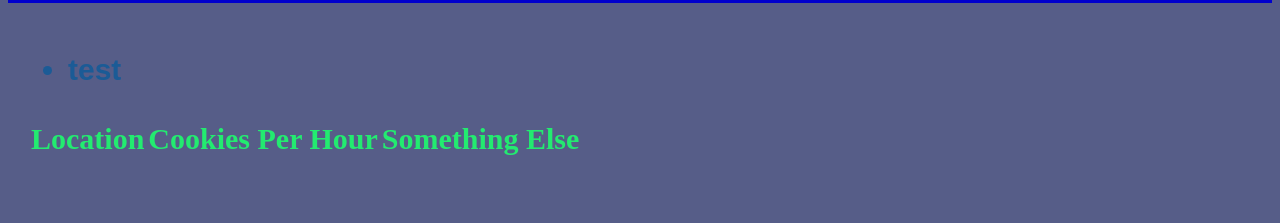
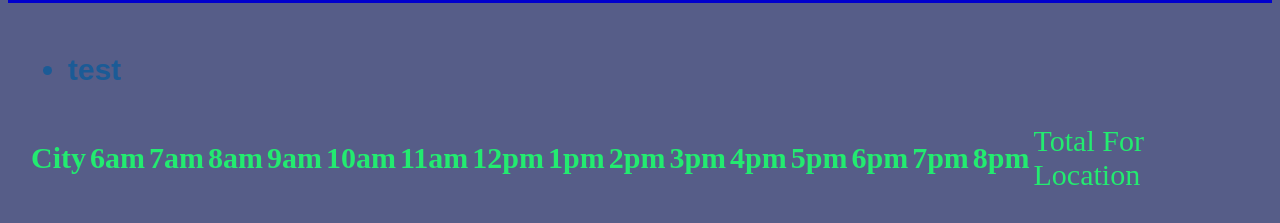
Before and after one commit to Draquix/cookie-stand, a plain HTML site: page sales.html in a window 1280 px wide. Shown: the part 231-454 px from the top of the page. Drawn offline with Linux system fonts and the light colour scheme.

Commit message:
render wont work and im stuck, elements wont write to table

```diff
--- a/js/app.js
+++ b/js/app.js
@@ -18,7 +18,7 @@ function Location(Name,min,max,avg) {
         }
     }
     Location.prototype.setCookiePerHour = function() {
-        this.generateCustomerPerhour();
+        this.generateCustomerPerHour();
         for (var i=0; i < theTimesArray.length; i++) {
             this.generateCustomerPerHour = function (){
                 var thisTotal = Math.ceil(this.customerPerHour[i]*this.cookiePerHour);
@@ -28,26 +28,46 @@ function Location(Name,min,max,avg) {
         }
     }
     Location.prototype.render = function() {
+        this.setCookiePerHour();
+
         var tableBody = document.getElementById('table-body');
-        var list = document.createElement('tr');
-        var shops = document.createElement('td');
-        var cookieSales = [];
-        shops.textContent = this.cityName;
-        tableBody.appendChild(list);
-        list.appendChild(shops);
-        for (var i = 0; i < theTimesArray.length; i++) {
-            var data = document.createElement('td')
-            data.textContent = this.cookiePerHour[i];
-            cookieSales[i] = this.cookiePerHour[i];
-            list.appendChild(data);
-        }
-        cookieSales.push(this.totalCookies);
-        cookieTotal.push(cookieSales);
-        var storeData = document.createElement('td');
-        storeData.textContent = this.totalCookies;
-        table.appendChild(tableBody);
-        tableBody.appendChild(list);
-        list.appendChild(storeData);
+        var newRow = document.createElement('tr');
+        var cityName = document.createElement('td');
+        cityName.textContent = this.Name;
+        //console.log(this.cityName.textContent);
+        newRow.appendChild(cityName);
+        tableBody.appendChild(newRow);
+
+
+        //newRow.appendChild(document.createTextNode(this.Name));
+
+        // tableBody.appendChild(newRow);
+        // var list = document.createElement('tr');
+        // var shops = document.createElement('td');
+        // var cookieSales = [];
+        // shops.textContent = this.cityName;
+        // tableBody.appendChild(list);
+        // list.appendChild(shops);
+        // for (var i = 0; i < theTimesArray.length; i++) {
+        //     var data = document.createElement('td')
+        //     data.textContent = this.cookiePerHour[i];
+        //     cookieSales[i] = this.cookiePerHour[i];
+        //     list.appendChild(data);
+        // }
+        // cookieSales.push(this.totalCookies);
+        // cookieTotal.push(cookieSales);
+        // var storeData = document.createElement('td');
+        // storeData.textContent = this.totalCookies;
+        // table.appendChild(tableBody);
+        // tableBody.appendChild(list);
+        // list.appendChild(storeData);
+    // }
+
+}
+
+    function random (min,max) {
+        var answer = Math.floor((Math.random())*(max-min))+min;
+        return answer;
     }
 
 
@@ -62,23 +82,26 @@ var Lima = new Location("Lima",2,16,4.6);
 Seattle.generateCustomerPerHour(Seattle.minCustomer, Seattle.maxCustomer);
 Seattle.setCookiePerHour();
 Seattle.render();
-location.push(Seattle);
+// location.push(Seattle);
 var theTable = document.getElementById('table');
 
 function makeHeader() {
-    var thead = document.getElementById('table');
-    var headRow = document.getElementById('head');
-    var hourRow = document.getElementById('blank');
+    var thead = document.getElementById('table'); //the table
+    var headRow = document.getElementById('head'); //the head
+    var hourRow = document.getElementById('blank');//a td to append
+    var city = document.createElement('th');//make th
+    city.textContent = "City   ";
+    headRow.appendChild(city);  //the head . append th
     for (var i = 0; i < theTimesArray.length; i++) {
-        var list = document.createElement('td');
+        var list = document.createElement('th'); //creat all th
         list.textContent = theTimesArray[i];
-        headRow.appendChild(list);
+        headRow.appendChild(list);   //head . append th
     }
     var blank = document.getElementById('blank');
-    blank.appendChild(document.createTextNode("    ");
+    blank.appendChild(document.createTextNode("    "));
     hourRow.textContent = "Total For Location";
     headRow.appendChild(hourRow);
     thead.appendChild(headRow);
-    table.appendChild(thead);
+    //table.appendChild(thead);
 }
 makeHeader();
--- a/sales.html
+++ b/sales.html
@@ -26,12 +26,14 @@
             <table id="table">
                 <thead id="head">
                 <tr id="head-row"></tr>
-                    <th>Location</th>
-                    <th>Cookies Per Hour</th>
-                    <th>Something Else</th>
-                    <td id = "blank"> </td>
+                    <td id = "blank"></td>
                 </tr>
-                <tbody id="table-bdoy"></tbody>
+                <tbody id="table-body">
+                    <tr id="seattle-row">
+
+                    </tr>
+
+                </tbody>
             </thead>
             </table>
 
```
